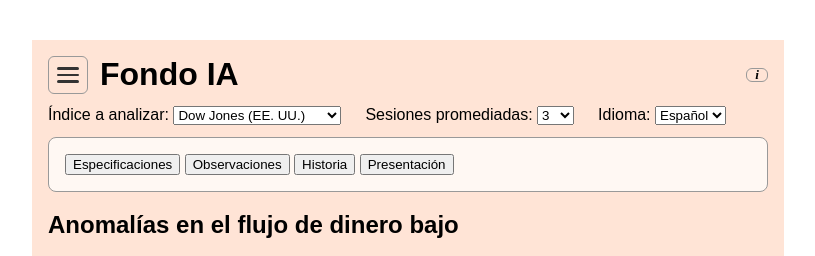
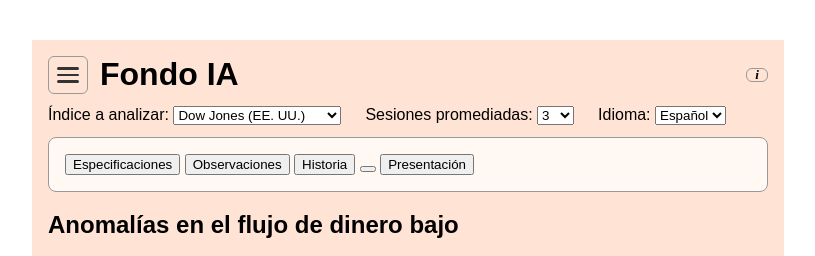
Before and after one commit to antonioluiscliment/fondo-ia-web, a Next.js app: page /anomaliasFlujoBajo in a window 1280 px wide. Both pictures are taken after a click on the button "Especificaciones, historia y observaciones". Shown: the top 256 px of the page, without its empty margins (232-1047 px from the left). Built offline with nearby package versions, Linux system fonts and the light colour scheme.

Commit message:
Add files via upload

```diff
--- a/components/MenuLayout.js
+++ b/components/MenuLayout.js
@@ -94,6 +94,12 @@ export default function MenuLayout({ children }) {
   const [errorHistoria, setErrorHistoria] = useState(null);
   const [mostrarHistoria, setMostrarHistoria] = useState(false);
 
+  const [experiencia, setExperiencia] = useState(null);
+  const [experienciaIdioma, setExperienciaIdioma] = useState(null);
+  const [cargandoExperiencia, setCargandoExperiencia] = useState(false);
+  const [errorExperiencia, setErrorExperiencia] = useState(null);
+  const [mostrarExperiencia, setMostrarExperiencia] = useState(false);
+
   const [mostrarPresentacion, setMostrarPresentacion] = useState(false);
 
   async function verEspecificaciones() {
@@ -159,6 +165,27 @@ export default function MenuLayout({ children }) {
     }
   }
 
+  async function verExperiencia() {
+    if (experiencia && experienciaIdioma === idioma) {
+      setMostrarExperiencia((v) => !v);
+      return;
+    }
+    setCargandoExperiencia(true);
+    setErrorExperiencia(null);
+    try {
+      const resp = await fetch(`/api/experiencia?idioma=${idioma}`);
+      const json = await resp.json();
+      if (!resp.ok) throw new Error(json.error || "Error desconocido");
+      setExperiencia(json.html);
+      setExperienciaIdioma(idioma);
+      setMostrarExperiencia(true);
+    } catch (e) {
+      setErrorExperiencia(e.message);
+    } finally {
+      setCargandoExperiencia(false);
+    }
+  }
+
   // Si el usuario cambia el idioma con el panel ya abierto, se
   // recarga solo, sin que haga falta volver a pulsar el botón —
   // mismo espíritu que el iframe de "Presentación" (más abajo), que
@@ -171,6 +198,9 @@ export default function MenuLayout({ children }) {
   }, [idioma]);
   useEffect(() => {
     if (mostrarHistoria && historiaIdioma !== idioma) verHistoria();
+  }, [idioma]);
+  useEffect(() => {
+    if (mostrarExperiencia && experienciaIdioma !== idioma) verExperiencia();
   }, [idioma]);
 
   return (
@@ -297,6 +327,13 @@ export default function MenuLayout({ children }) {
                 ? t.historiaOcultar
                 : t.historiaMostrar}
             </button>{" "}
+            <button onClick={verExperiencia} disabled={cargandoExperiencia}>
+              {cargandoExperiencia
+                ? t.especificacionesCargando
+                : mostrarExperiencia
+                ? t.experienciaOcultar
+                : t.experienciaMostrar}
+            </button>{" "}
             <button onClick={() => setMostrarPresentacion((v) => !v)}>
               {mostrarPresentacion ? t.presentacionOcultar : t.presentacionMostrar}
             </button>
@@ -343,6 +380,11 @@ export default function MenuLayout({ children }) {
             <div style={estiloPanelDocx} dangerouslySetInnerHTML={{ __html: historia }} />
           )}
 
+          {errorExperiencia && <p style={{ color: "crimson" }}>{t.error}: {errorExperiencia}</p>}
+          {mostrarExperiencia && experiencia && (
+            <div style={estiloPanelDocx} dangerouslySetInnerHTML={{ __html: experiencia }} />
+          )}
+
           {mostrarPresentacion && (() => {
             const archivos = PRESENTACION_ARCHIVOS[idioma] || PRESENTACION_ARCHIVOS.es;
             const urlPptx = `${REPO_RAW_BASE}/${encodeURIComponent(archivos.pptx)}`;
```
